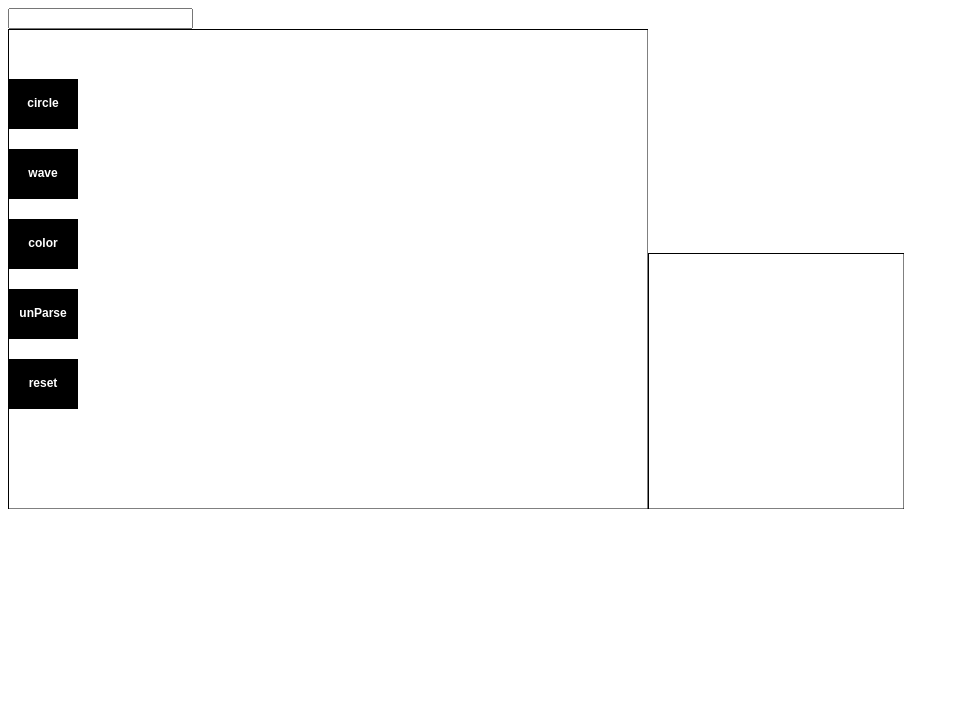
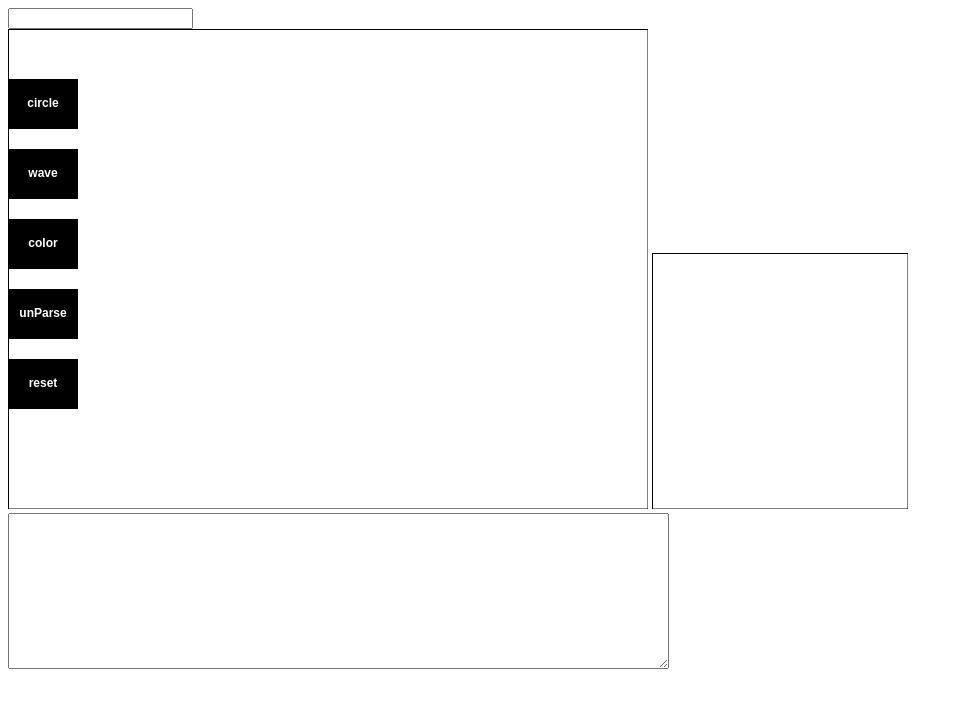
Before and after one commit to hcs64/explain, a plain HTML site: page index.html in a window 1280 px wide. Shown: the whole page, without its empty margins (0-963 px from the left). Drawn offline with Linux system fonts and the light colour scheme.

Commit message:
unParse to a textarea

```diff
--- a/example2.js
+++ b/example2.js
@@ -122,9 +122,7 @@ function addSimRenderer(backend, renderCanvasId, width, height) {
         return;
     }
 
-    canvasElement = document.createElement("canvas");
-    canvasElement.id = renderCanvasId;
-    document.body.appendChild(canvasElement);
+    canvasElement = document.getElementById(renderCanvasId);
     canvasElement.width = width
     canvasElement.height= height;
     renderContext = canvasElement.getContext("2d");
@@ -629,7 +627,7 @@ function constructColorNode(id) {
 }
 
 // the pre-built backend, main execution environment
-function constructBasicBackend(prompt_id) {
+function constructBasicBackend(prompt_id, output_element) {
 var that;
 var buttons;
 var nodes;
@@ -881,7 +879,8 @@ var promptForInput = function(submit_callback, current_value) {
 };
 
 var unParse = function (p) {
-    window.console.log(textual_code);
+    output_element.value = textual_code;
+    //window.console.log(textual_code);
 };
 
 // public methods
--- a/index.html
+++ b/index.html
@@ -12,12 +12,21 @@
 <input id="prompt">
 </form>
 </div>
+<div>
+<canvas id="editor"></canvas>
+<canvas id="viewer"></canvas>
+</div>
+<div>
+<form name="output_form" onSubmit="return false;">
+<textarea name="output_ta" cols="80" rows="10" readonly="yes"></textarea>
+</form>
+</div>
 <script>
 (function(){
-var backend = new constructBasicBackend("prompt");
+var backend = new constructBasicBackend("prompt", document.output_form.output_ta);
 
 addSimRenderer(backend, "editor", 640, 480);
-addSimRenderer(backend.getInterpreter(), "viewer", 256, 256, null);
+addSimRenderer(backend.getInterpreter(), "viewer", 256, 256);
 })();
 </script>
 </body>
```
